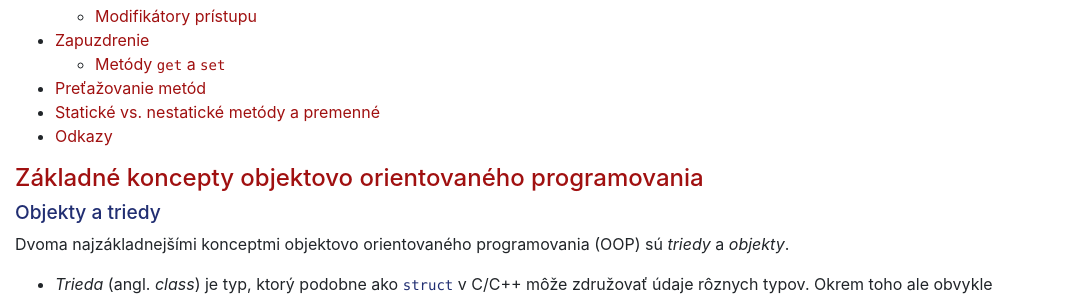
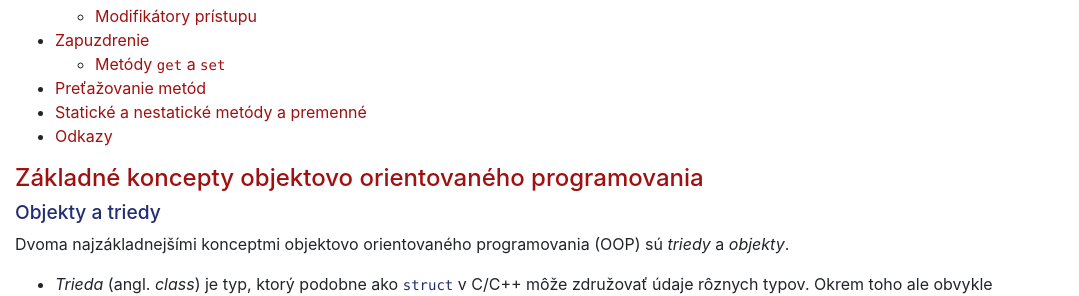
Before and after one commit to dcs-fmph/prog2, a Jekyll site: the page built from notes/P2.md, in a window 1280 px wide and 900 px high. Shown: the part 172-468 px from the top of the window, without its empty margins (0-1079 px from the left). Built offline with Jekyll 4.4.1, drawn with Linux system fonts in a browser that asks for light colours; nearby versions of some CDN libraries; our own code applies the rules of GitHub Pages for plain Markdown files; some of the changed text lies outside the part shown.

Commit message:
Update P2.md

```diff
--- a/notes/P2.md
+++ b/notes/P2.md
@@ -569,7 +569,7 @@
 *(Veľmi ľahké) cvičenie*: nájdite príklady preťažovania metód v
 štandardných triedach jazyka Java.
 
-## Statické vs. nestatické metódy a premenné
+## Statické a nestatické metódy a premenné
 
 Doposiaľ sme sa na tejto prednáške zaoberali výhradne metódami a
 premennými *inštancií*, t. j. *nestatickými* metódami a premennými. Na
```
